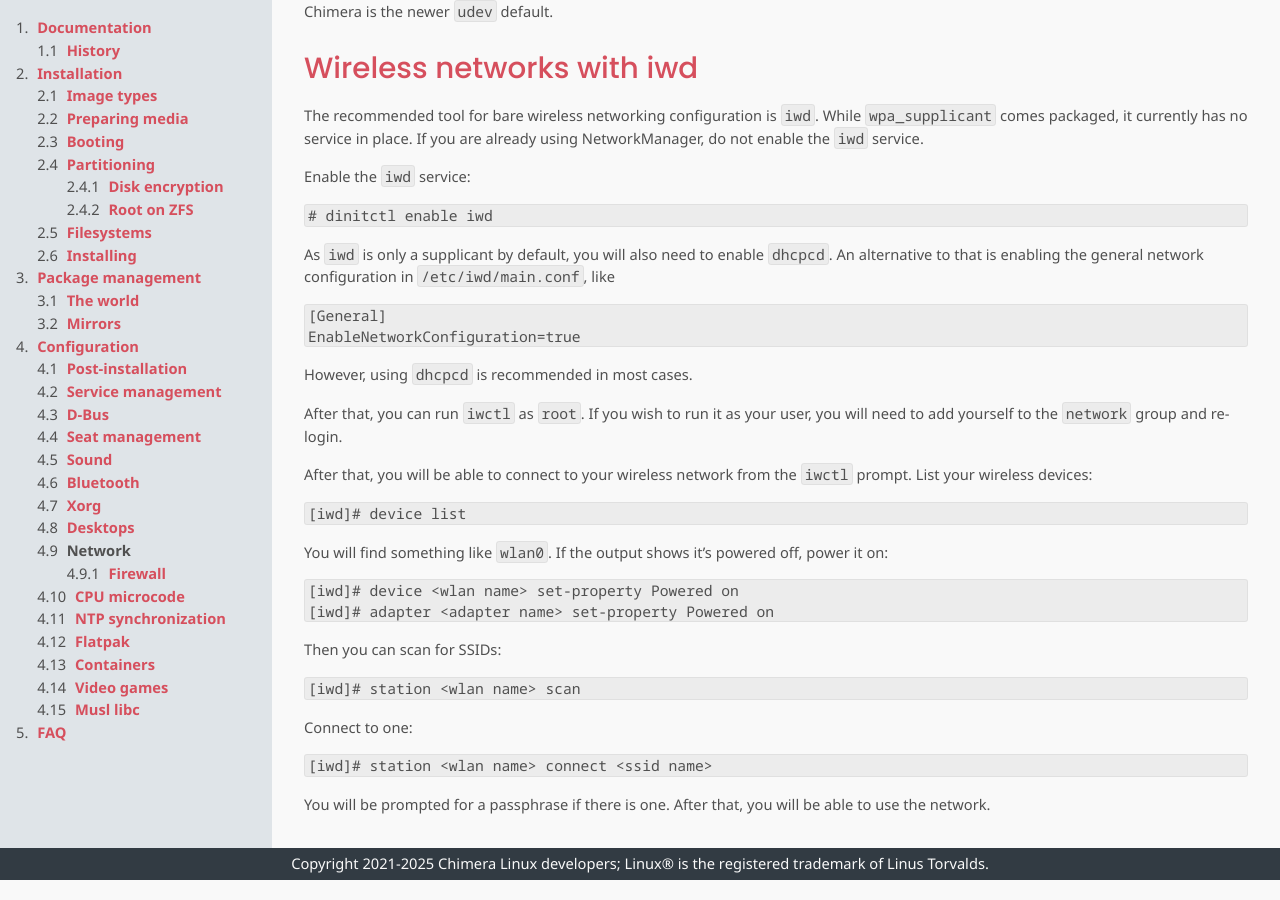
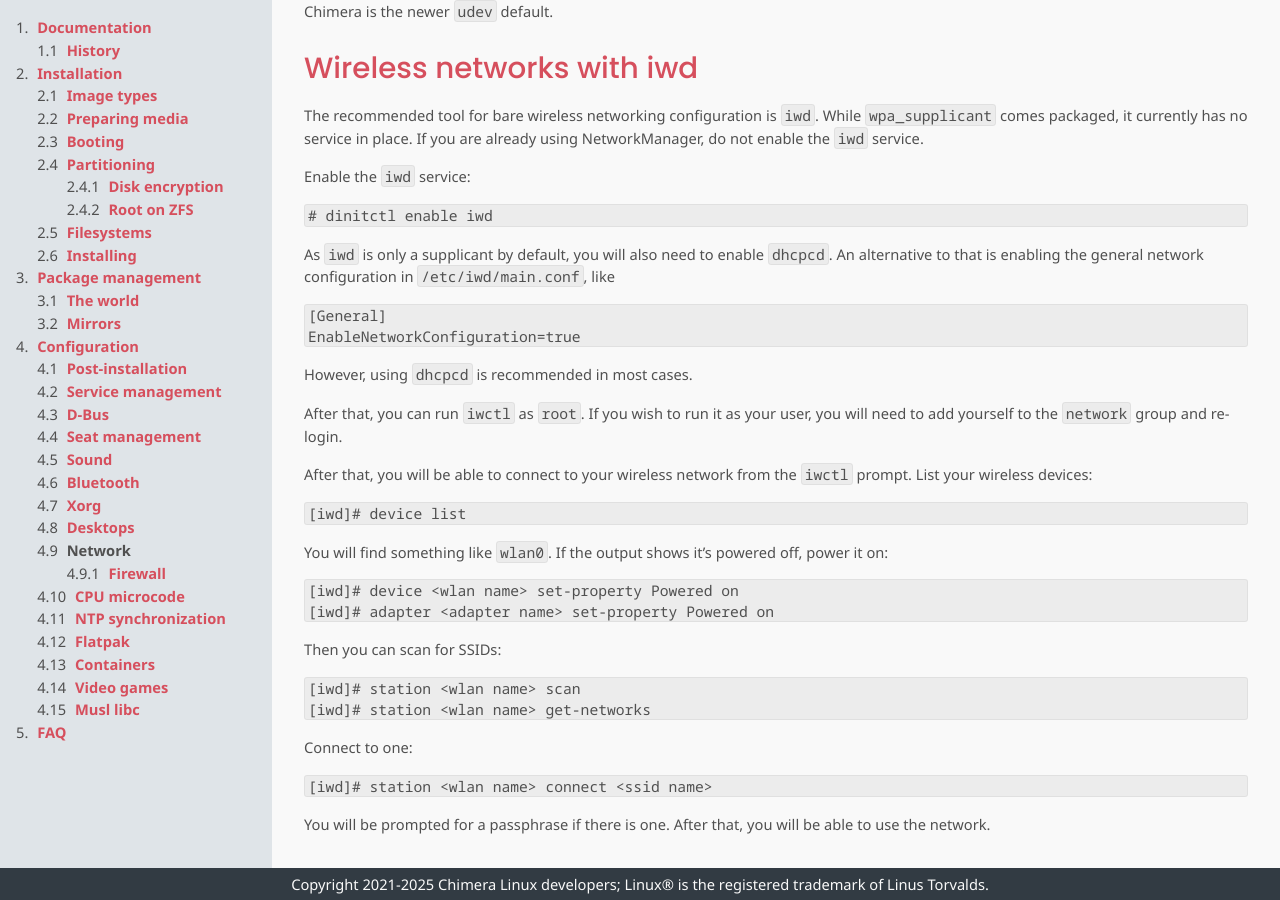
Before and after one commit to chimera-linux/chimera-linux.github.io, a Jekyll site: the page built from _docs/configuration/network.md, in a window 1280 px wide and 900 px high, scrolled down 1201 px. Built offline with Jekyll 4.4.1, drawn with Linux system fonts in a browser that asks for light colours.

Commit message:
docs: improve iwd tutorial

````diff
--- a/_docs/configuration/network.md
+++ b/_docs/configuration/network.md
@@ -117,6 +117,7 @@
 
 ```
 [iwd]# station <wlan name> scan
+[iwd]# station <wlan name> get-networks
 ```
 
 Connect to one:
````
